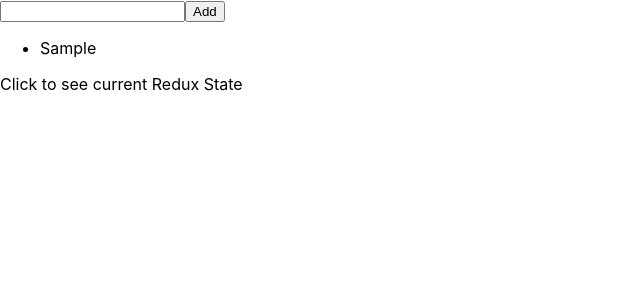
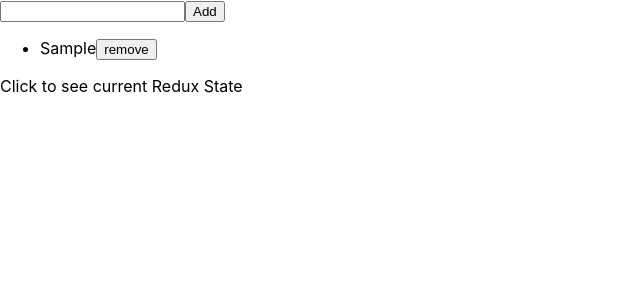
Before and after one commit to akathecradhe/FirebaseToDoApp, a Next.js app in the folder to-do-app/: page / in a window 1280 px wide. Both pictures are taken after typing "Sample" into the empty fields and a click on the button "Add". Shown: the top 300 px of the page, without its empty margins (0-640 px from the left). Built offline with nearby package versions, Linux system fonts and the light colour scheme.

Commit message:
[2] feat: UI functionallity end to remove item

```diff
--- a/to-do-app/components/ToDoList.js
+++ b/to-do-app/components/ToDoList.js
@@ -1,8 +1,15 @@
 import { useSelector, useDispatch } from 'react-redux'
 
 const ToDoList = () => {
+
+  const dispatch= useDispatch()
   const toDos = useSelector((state) => state.toDo.todos)
-  console.log("this is" + JSON.stringify(toDos));
+  const handleClick = (id) => dispatch({
+    type: "todos/REMOVE-TO-DO",
+    payload: id,
+  })
+
+
   if(!toDos || !toDos.length) {
     return <p> You To-Do List is empty</p>
   }
@@ -10,7 +17,12 @@ const ToDoList = () => {
   return(
 
     <ul>
-      {toDos.map(todo => <li key={todo.id} >{todo.text}</li>)}
+      {toDos.map(todo =>
+
+        <li key={todo.id} >{todo.text}
+          <button onClick={() => handleClick(todo.id)}>remove</button>
+
+        </li>)}
     </ul>
   )
 
```
